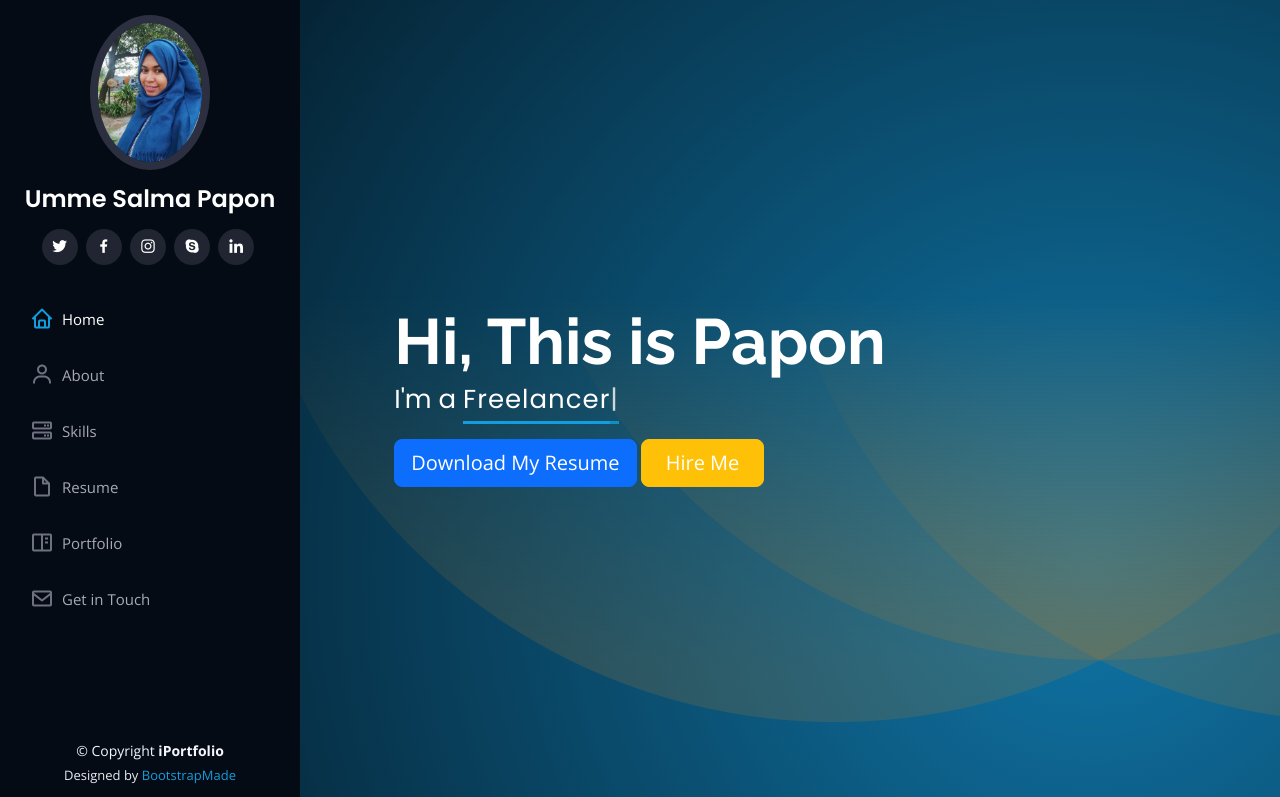
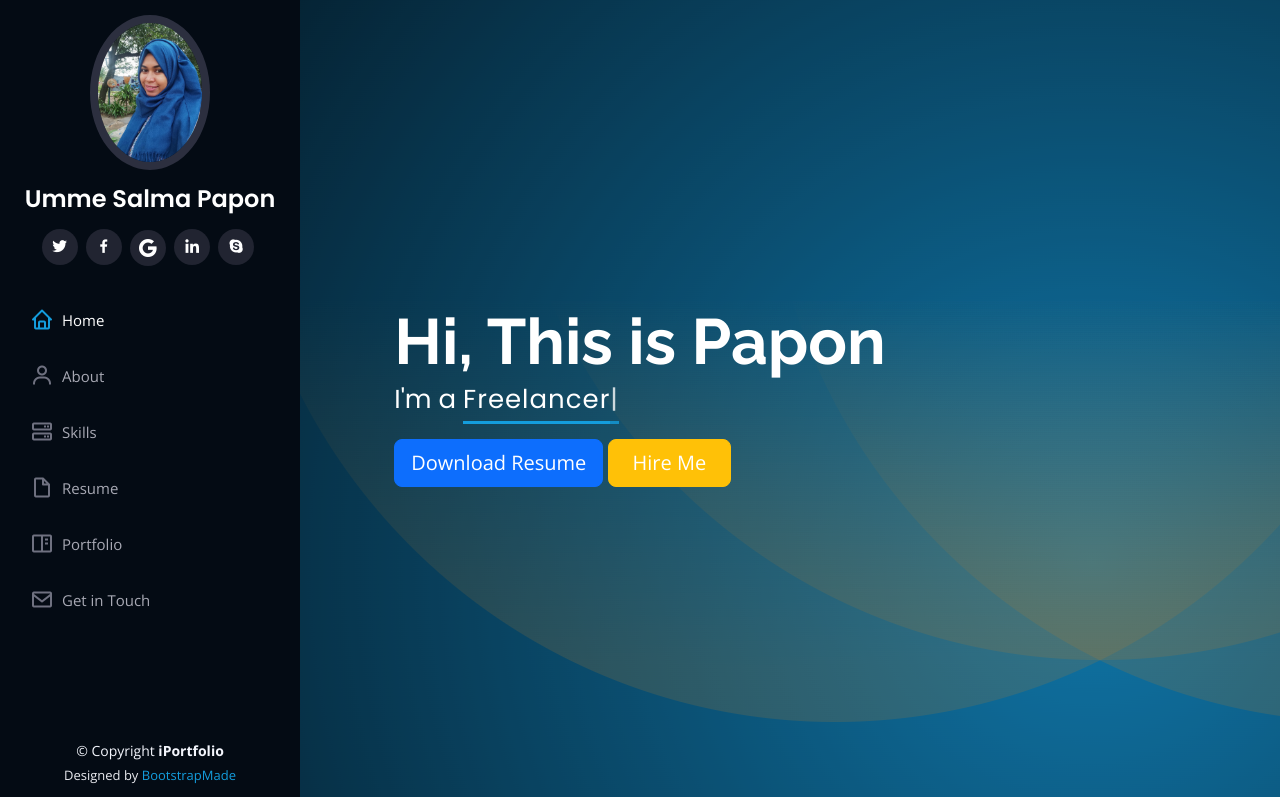
Before and after one commit to uspapon/my-portfolio, a plain HTML site: page index.html in a window 1280 px wide. Shown: the top 797 px of the page. Drawn offline with nearby package versions, Linux system fonts and the light colour scheme.

Commit message:
socil link has been updated

```diff
--- a/index.html
+++ b/index.html
@@ -44,11 +44,11 @@
         <img src="assets/img/img1.jpg" alt="" class="img-fluid rounded-circle">
         <h1 class="text-light"><a href="index.html">Umme Salma Papon</a></h1>
         <div class="social-links mt-3 text-center">
-          <a href="#" class="twitter"><i class="bx bxl-twitter"></i></a>
-          <a href="#" class="facebook"><i class="bx bxl-facebook"></i></a>
-          <a href="#" class="instagram"><i class="bx bxl-instagram"></i></a>
-          <a href="#" class="google-plus"><i class="bx bxl-skype"></i></a>
-          <a href="#" class="linkedin"><i class="bx bxl-linkedin"></i></a>
+          <a href="https://twitter.com/papon_usp" target="_blank" class="twitter"><i class="bx bxl-twitter"></i></a>
+          <a href="https://www.facebook.com/fspapon/" target="_blank" class="facebook"><i class="bx bxl-facebook"></i></a>
+          <a href="#" class="google-plus" target="_blank"><i class="bi bi-google"></i></a>
+          <a href="https://www.linkedin.com/in/umme-salma-papon-2b7724246/" target="_blank" class="linkedin"><i class="bx bxl-linkedin"></i></a>
+          <a href="skype:farzana.salma?chat" class="google-plus" target="_blank"><i class="bx bxl-skype"></i></a>
         </div>
       </div>
 
@@ -74,7 +74,7 @@
       <h1>Hi, This is Papon</h1>
       <p>I'm a <span class="typed" data-typed-items="Web Developer, Freelancer"></span></p>
       <a href="https://drive.google.com/file/d/1MRlRzXZy1l78OJmvFewN9RNIVhWX1r2G/view?usp=drive_link"
-        class="btn btn-primary btn-lg" target="_blank">Download My Resume</a>
+        class="btn btn-primary btn-lg" target="_blank">Download Resume</a>
       <a href="#contact" class="btn btn-warning btn-lg px-4 text-white">Hire Me</a>
     </div>
   </section><!-- End Hero -->
```
Also changed, not shown: assets/css/style.css (+0 -8 lines).
